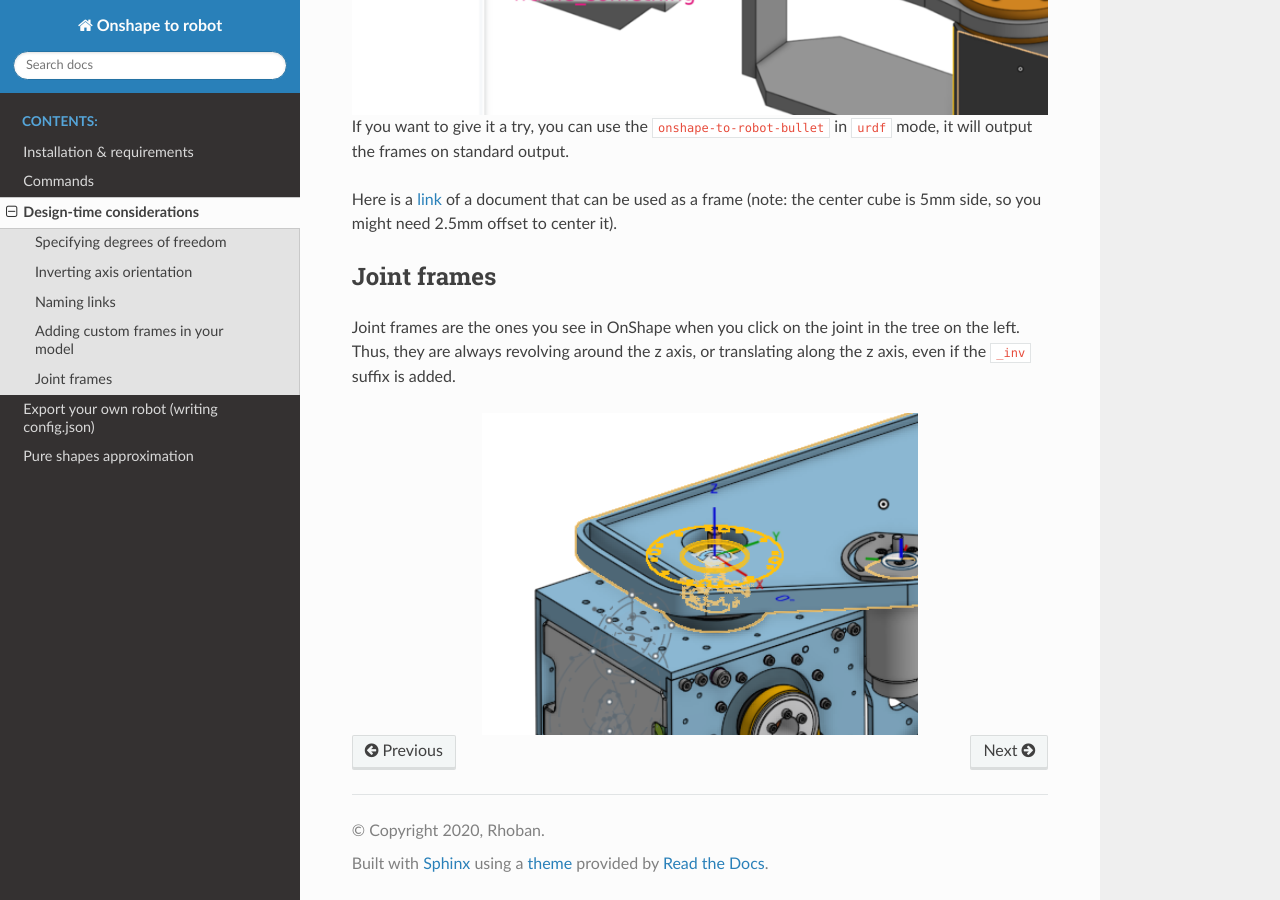
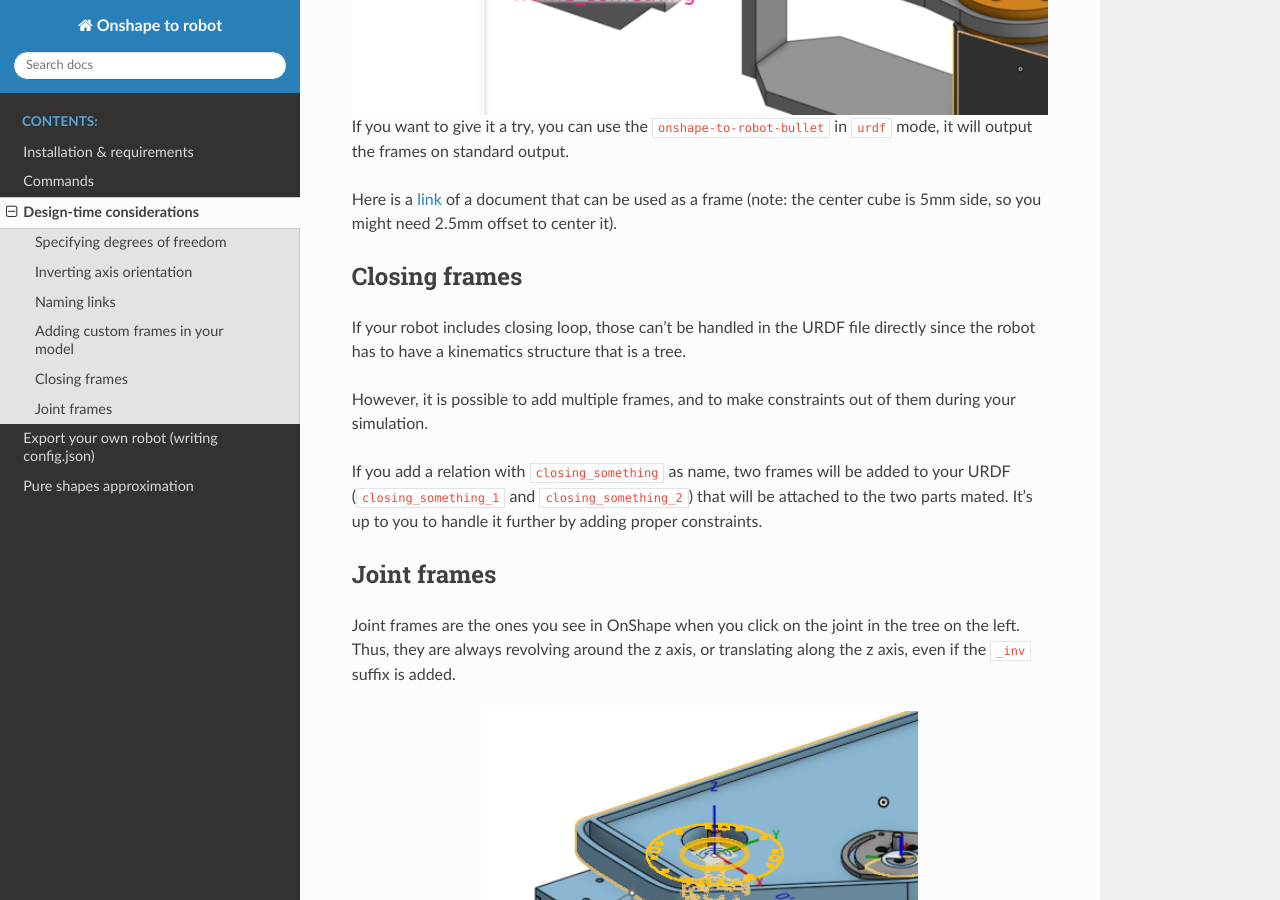
Before and after one commit to Rhoban/onshape-to-robot, a Sphinx documentation site: the page built from docs/source/design.rst, in a window 1280 px wide and 900 px high, scrolled down 1797 px. Built offline with Sphinx 7.4.7 and the Read the Docs theme 2.0.0, drawn with Linux system fonts in a browser that asks for light colours.

Commit message:
Doc closing_

```diff
--- a/docs/source/design.rst
+++ b/docs/source/design.rst
@@ -56,6 +56,18 @@ frames on standard output.
 Here is a `link <https://cad.onshape.com/documents/fadc07564402eea7b8d39250/w/afe354d59e4c06d33ce690d2/e/7406c5f00136aee43a4606cb>`_ of a document that can be used as a frame (note: the center cube is 5mm side, so
 you might need 2.5mm offset to center it).
 
+Closing frames
+--------------
+
+If your robot includes closing loop, those can't be handled in the URDF file directly since the robot has to have
+a kinematics structure that is a tree.
+
+However, it is possible to add multiple frames, and to make constraints out of them during your simulation.
+
+If you add a relation with ``closing_something`` as name, two frames will be added to your URDF
+(``closing_something_1`` and ``closing_something_2``) that will be attached to the two parts mated.
+It's up to you to handle it further by adding proper constraints.
+
 Joint frames
 ------------
 
```
